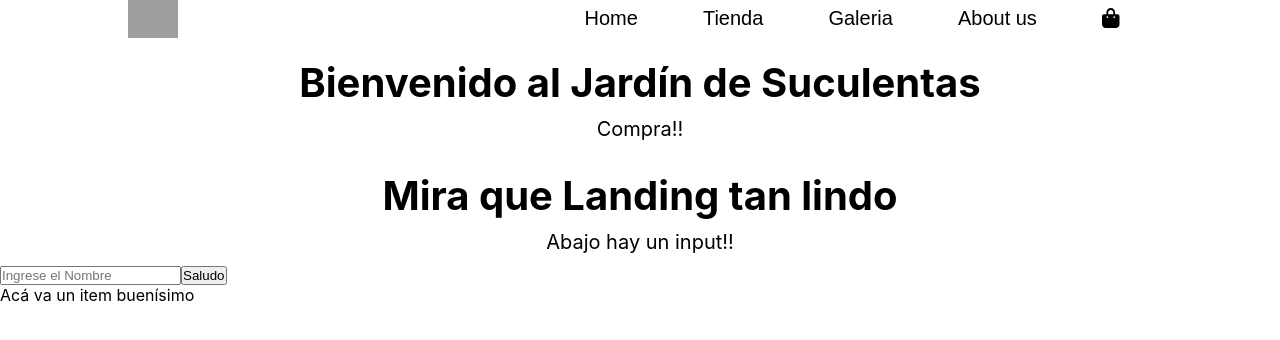
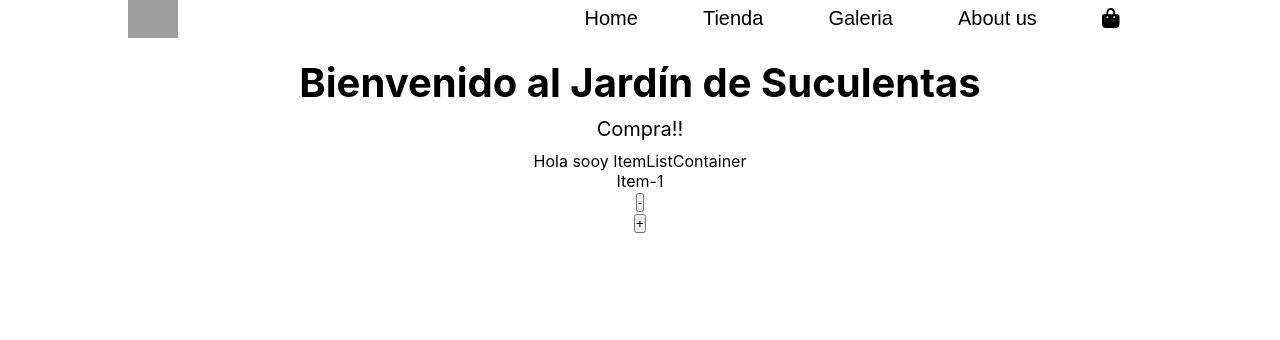
Before and after one commit to diegop985/jardin-de-suculentas-v2, a React (Create React App) app: page / in a window 1280 px wide. Shown: the top 340 px of the page. Built offline with nearby package versions, Linux system fonts and the light colour scheme; grey boxes are pictures that could not be loaded.

Commit message:
hooks and stuff

```diff
--- a/src/App.jsx
+++ b/src/App.jsx
@@ -1,5 +1,5 @@
 import ItemListContainer from './containers/ItemListContainer'
-import RoutesApp from './containers/RoutesApp'
+import RoutesApp from './routes/RoutesApp'
 
 
 function App () {
@@ -7,7 +7,7 @@ function App () {
     return (
         <div>
             <RoutesApp/>
-            <ItemListContainer propItemList = {"Acá va un item buenísimo"}/>
+
         </div>
 
     )
--- a/src/containers/ItemListContainer.jsx
+++ b/src/containers/ItemListContainer.jsx
@@ -1,13 +1,27 @@
+import { useEffect, useState } from 'react'
+import './itemListContainer.css'
+
+ function ItemListContainer ({greetings, titulo}) {
 
 
 
- function ItemListContainer ({propItemList}) {
 
-    console.log(propItemList)
-    return(
+   return(
+      <div className='itemContainer'>
+         { greetings } <br/>
 
-     <div>
-        <p>{propItemList}</p>
+         {/* {titulo({tituloProps: "Soy un título", subtituloProps:"Soy el subtitulo"})} */}
+         <div className='card'>
+            <p className='card-title'>Item-1</p>
+            <div className='option-group'>
+               <div className='group-up'>
+                  <button className='group-up__minus'>-</button>
+                  <p className='group-up__qty'></p>
+                  <button className='group-up__plus'>+</button>
+               </div>
+               <div className='group-down'></div>
+            </div>
+         </div>
      </div>
  )}
 
--- /dev/null
+++ b/src/containers/itemListContainer.css
@@ -0,0 +1,3 @@
+.itemContainer {
+  text-align: center;
+}
--- a/src/containers/RoutesApp.jsx
+++ b/src/routes/RoutesApp.jsx
@@ -3,6 +3,7 @@ import { useState } from 'react'
 import NavBar from '../components/NavBar/Navbar'
 import Titulo from '../components/Titulo/Titulo'
 import Input from '../components/Input/Input'
+import ItemListContainer from '../containers/ItemListContainer'
 
 
 
@@ -32,8 +33,10 @@ function RoutesApp() {
 
         <Titulo tituloProps= {titulo} subtituloProps="Compra!!"/>
 
-        <Input placeholder = "Ingrese el Nombre" saludo ={fnSaludo} />
-
+        <ItemListContainer
+            greetings={"Hola sooy ItemListContainer"}
+            titulo = {Titulo}
+        />
 
         </>
 
```
Also changed, not shown: src/clasesReactCH/apuntesComponentesII.jsx (added, +53 -0 lines).
